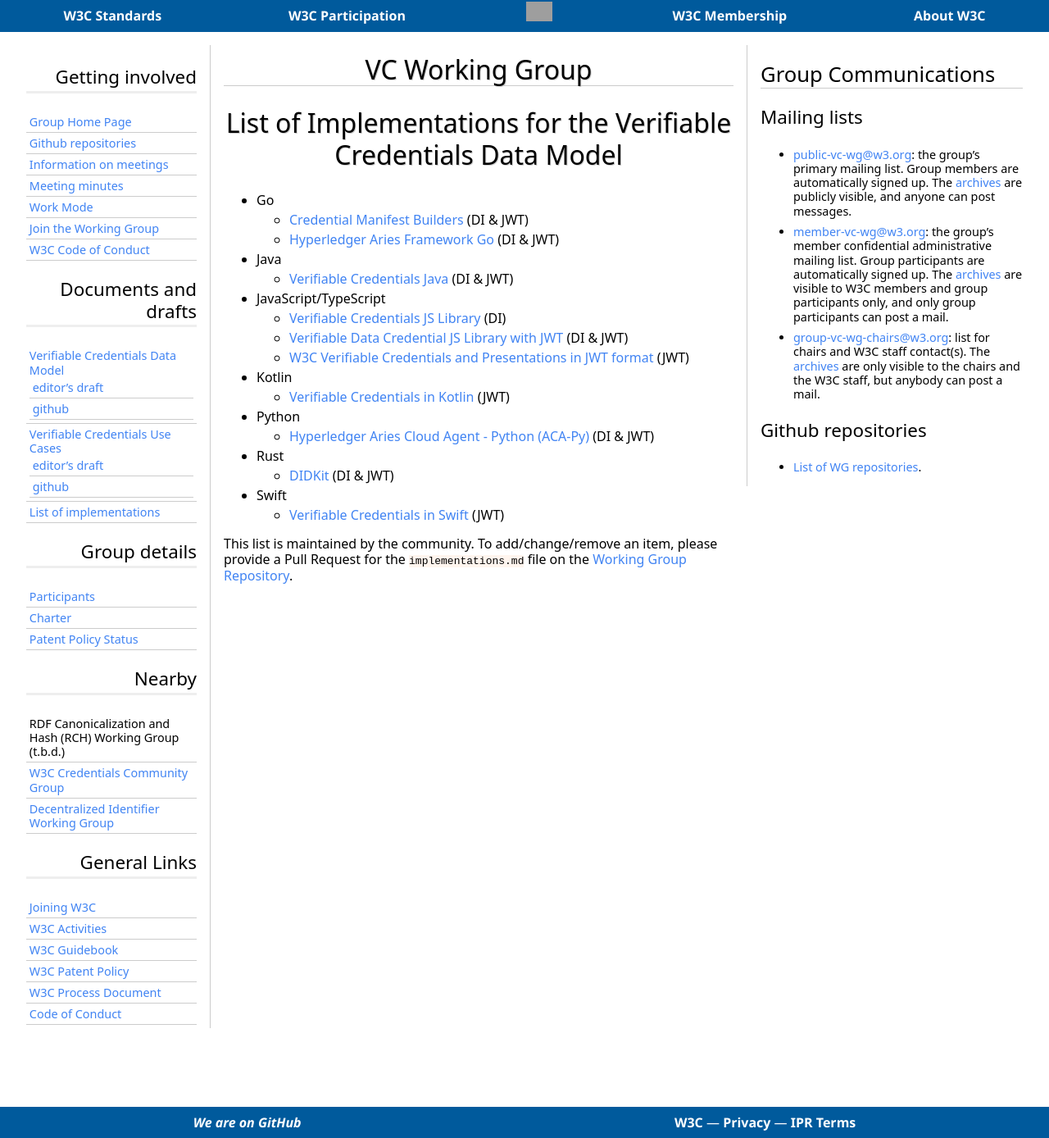
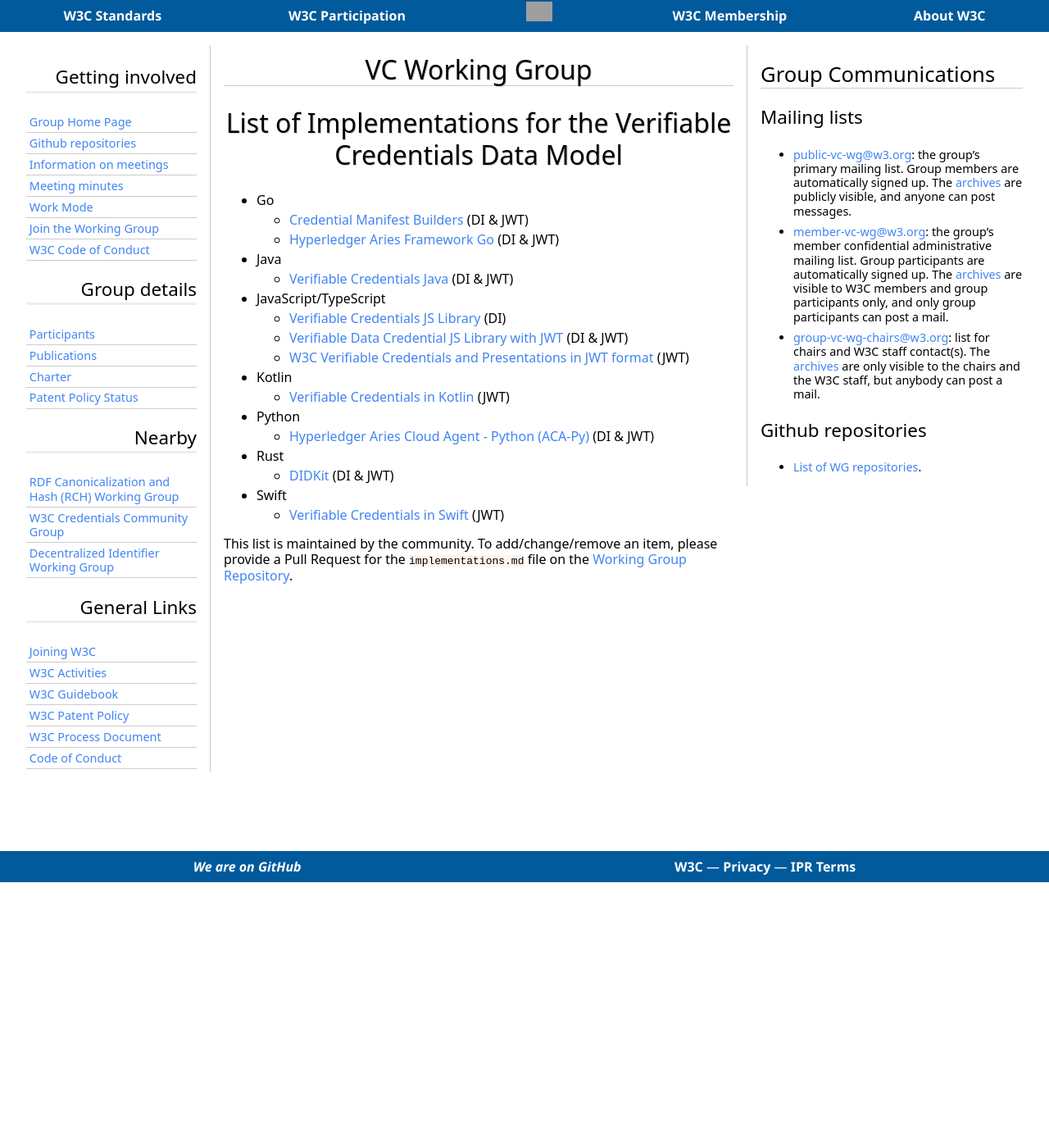
Before and after one commit to w3c/verifiable-credentials, a Jekyll site: the page built from implementations.md, in a window 1280 px wide. Shown: the whole page at 82% size. Built offline with Jekyll 4.4.1, drawn with Linux system fonts in a browser that asks for light colours; some web fonts are replaced; after the commit the page ends 1076 px from its top, so only the background shows below that; grey boxes are pictures that could not be loaded.

Commit message:
Home page updates

```diff
--- a/_includes/aside.html
+++ b/_includes/aside.html
@@ -10,7 +10,7 @@
 
             <h3>Github repositories</h3>
             <ul>
-                <li><a href="https://www.w3.org/PM/Groups/repositories.html?gid=98922">List of WG repositories</a>.</li>
+                <li><a href="https://www.w3.org/groups/wg/vc/tools">List of WG repositories</a>.</li>
             </ul>
 
         </aside>
--- a/_includes/nav.html
+++ b/_includes/nav.html
@@ -10,39 +10,17 @@
 	    <li><a href="https://www.w3.org/Consortium/cepc/">W3C Code of Conduct</a></li>
     </ul>
 
-    <h3>Documents and drafts</h3>
-    <ul>
-        <li>
-            <a href="https://www.w3.org/TR/verifiable-claims-data-model/">Verifiable Credentials Data Model</a>
-            <ul>
-                <li><a href="https://w3c.github.io/vc-data-model/">editor’s draft</a></li>
-                <li><a href="https://github.com/w3c/vc-use-cases/">github</a></li>
-            </ul>
-        </li>
-        <li>
-            <a href="https://www.w3.org/TR/verifiable-claims-use-cases/">Verifiable Credentials Use Cases</a>
-            <ul>
-                <li><a href="https://w3c.github.io/vc-use-cases/">editor’s draft</a></li>
-                <li><a href="https://github.com/w3c/vc-data-model/">github</a></li>
-            </ul>
-        </li>
-        <li>
-            <a href="implementations">List of implementations</a>
-        </li>
-    </ul>
-
     <h3>Group details</h3>
     <ul>
         <li><a href="https://www.w3.org/2000/09/dbwg/details?group=98922&public=1&order=org">Participants</a></li>
-	<!--*
-	<li><a href="https://www.w3.org/publishing/groups/publ-wg/PublStatus">Publication status and milestones</a></li>*-->
+        <li><a href="https://www.w3.org/groups/wg/vc/publications">Publications</a></li>
         <li><a href="https://www.w3.org/2022/06/verifiable-credentials-wg-charter.html">Charter</a></li>
         <li><a href="https://www.w3.org/2004/01/pp-impl/98922/status">Patent Policy Status</a></li>
     </ul>
 
     <h3>Nearby</h3>
     <ul>
-        <li>RDF Canonicalization and Hash (RCH) Working Group (t.b.d.)</li>
+        <li><a href="https://www.w3.org/groups/wg/rch">RDF Canonicalization and Hash (RCH) Working Group</a></li>
         <li><a href="https://w3c-ccg.github.io/">W3C Credentials Community Group</a></li>
         <li><a href="https://www.w3.org/2019/did-wg/">Decentralized Identifier Working Group</a></li>
     </ul>
```
